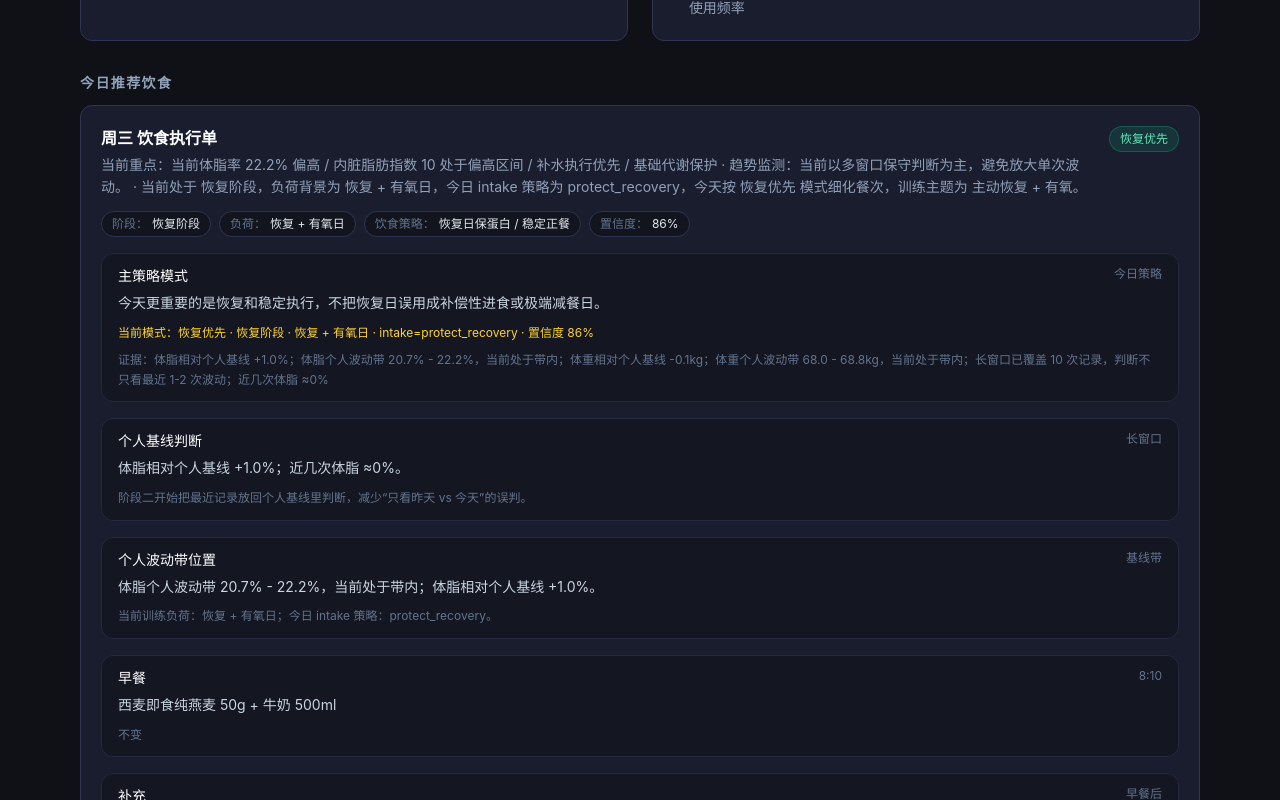
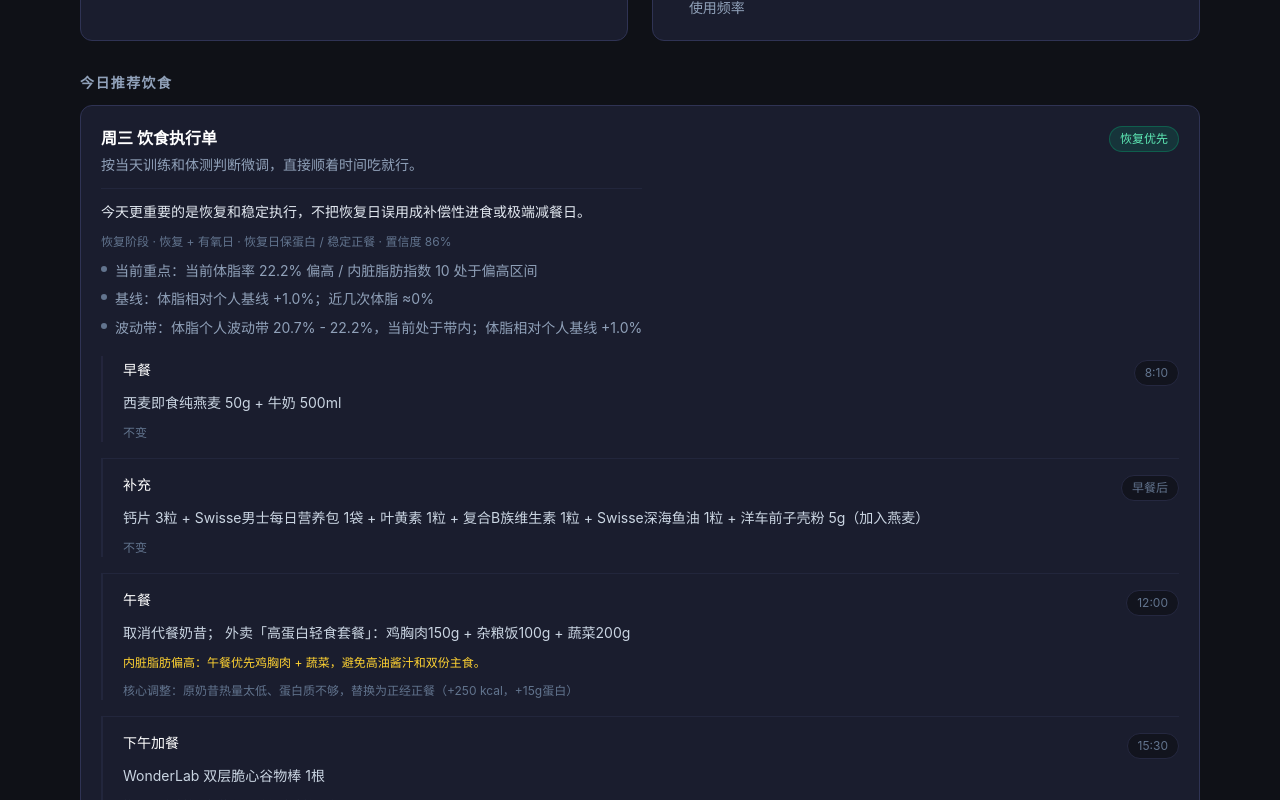
Before and after one commit to hc-xshh/body-dashboard, a React (Vite) app: page / in a window 1280 px wide. Shown: the part 2980-3780 px from the top of the page. Built offline with nearby package versions, Linux system fonts and the light colour scheme.

Commit message:
refactor: simplify diet recommendation panel

```diff
--- a/src/App.jsx
+++ b/src/App.jsx
@@ -28,7 +28,6 @@ import {
   getTrainingReadingReminders,
   weeklyTrainingLabel,
 } from './data/dailyPlans'
-import { getDecisionDisplay } from './utils/decisionPresentation'
 import {
   DEFAULT_TREND_METRIC_KEYS,
   getMetricSelectorItems,
@@ -297,16 +296,15 @@ export default function App() {
             <DailyPlanPanel
               title={`${todayLabel} 饮食执行单`}
               subtitle={dietPlan.subtitle}
+              summary={dietPlan.summary}
+              metaLine={dietPlan.metaLine}
+              highlights={dietPlan.highlights}
               items={dietPlan.items}
               reminders={dietPlan.reminders}
               badge={dietPlan.badge}
               accent="emerald"
-              contextChips={[
-                { label: '阶段', value: dietPlan.engine?.stageLabel ?? bodyEngine.stageLabel },
-                { label: '负荷', value: dietPlan.engine?.trainingLoadLabel ?? bodyEngine.trainingLoadLabel },
-                { label: '饮食策略', value: getDecisionDisplay(dietPlan.engine ?? bodyEngine).intakeLabel },
-                { label: '置信度', value: getDecisionDisplay(dietPlan.engine ?? bodyEngine).confidenceText },
-              ]}
+              variant="timeline"
+              reminderTitle="执行提醒"
             />
           </div>
         </section>
--- a/src/components/DailyPlanPanel.jsx
+++ b/src/components/DailyPlanPanel.jsx
@@ -1,4 +1,18 @@
-export default function DailyPlanPanel({ title, subtitle, items = [], reminders = [], accent = 'accent', badge, compact = false, contextChips = [] }) {
+export default function DailyPlanPanel({
+  title,
+  subtitle,
+  summary,
+  metaLine,
+  highlights = [],
+  items = [],
+  reminders = [],
+  accent = 'accent',
+  badge,
+  compact = false,
+  contextChips = [],
+  reminderTitle = '阅读友好提示',
+  variant = 'cards',
+}) {
   const badgeStyles = {
     accent: 'bg-accent/15 text-accent border-accent/30',
     emerald: 'bg-emerald-500/15 text-emerald-300 border-emerald-500/30',
@@ -12,6 +26,22 @@ export default function DailyPlanPanel({ title, subtitle, items = [], reminders
         <div>
           <h3 className="text-base font-semibold text-white">{title}</h3>
           {subtitle && <p className="mt-1 text-sm leading-relaxed text-slate-400">{subtitle}</p>}
+          {(summary || metaLine || highlights.length > 0) && (
+            <div className="mt-3 space-y-2 border-t border-dark-700/80 pt-3">
+              {summary && <p className="text-sm leading-relaxed text-slate-200">{summary}</p>}
+              {metaLine && <p className="text-xs leading-relaxed text-slate-500">{metaLine}</p>}
+              {!!highlights.length && (
+                <ul className="space-y-1.5 text-sm leading-relaxed text-slate-400">
+                  {highlights.map((highlight, index) => (
+                    <li key={`${title}-highlight-${index}`} className="flex gap-2">
+                      <span className="mt-1.5 h-1.5 w-1.5 rounded-full bg-slate-500" />
+                      <span>{highlight}</span>
+                    </li>
+                  ))}
+                </ul>
+              )}
+            </div>
+          )}
           {!!contextChips.length && (
             <div className="mt-3 flex flex-wrap gap-2">
               {contextChips.map(chip => (
@@ -34,7 +64,36 @@ export default function DailyPlanPanel({ title, subtitle, items = [], reminders
       </div>
 
       <div className={compact ? 'space-y-3' : 'space-y-4'}>
-        {items.map((item, index) => (
+        {variant === 'timeline'
+          ? items.map((item, index) => (
+            <div
+              key={`${item.title}-${index}`}
+              className={[
+                'border-l-2 border-dark-700/80 pl-4 sm:pl-5',
+                index === 0 ? 'pt-1' : 'border-t border-dark-700/70 pt-4',
+              ].join(' ')}
+            >
+              <div className="mb-1.5 flex flex-col gap-2 sm:flex-row sm:items-start sm:justify-between sm:gap-3">
+                <div className="text-sm font-medium text-white">{item.title}</div>
+                {item.time && (
+                  <div className="w-fit rounded-full border border-dark-700 bg-dark-900/70 px-2.5 py-1 text-xs text-slate-500 sm:whitespace-nowrap">
+                    {item.time}
+                  </div>
+                )}
+              </div>
+              {item.detail && <p className="text-sm leading-relaxed text-slate-300">{item.detail}</p>}
+              {item.emphasis && <p className="mt-2 text-xs leading-relaxed text-amber-300">{item.emphasis}</p>}
+              {item.note && <p className="mt-2 text-xs leading-relaxed text-slate-500">{item.note}</p>}
+              {item.steps?.length ? (
+                <ol className="mt-2 list-inside list-decimal space-y-1.5 text-sm leading-relaxed text-slate-300">
+                  {item.steps.map((step, stepIndex) => (
+                    <li key={`${item.title}-step-${stepIndex}`}>{step}</li>
+                  ))}
+                </ol>
+              ) : null}
+            </div>
+          ))
+          : items.map((item, index) => (
             <div key={`${item.title}-${index}`} className="rounded-xl border border-dark-700 bg-dark-900/50 px-3.5 py-3 sm:px-4">
               <div className="mb-1.5 flex flex-col gap-2 sm:flex-row sm:items-start sm:justify-between sm:gap-3">
                 <div className="text-sm font-medium text-white">{item.title}</div>
@@ -56,7 +115,7 @@ export default function DailyPlanPanel({ title, subtitle, items = [], reminders
 
       {!!reminders.length && (
         <div className="mt-4 border-t border-dark-700 pt-4">
-          <div className="mb-2 text-xs uppercase tracking-widest text-slate-500">阅读友好提示</div>
+          <div className="mb-2 text-xs uppercase tracking-widest text-slate-500">{reminderTitle}</div>
           <ul className="space-y-2 text-sm leading-relaxed text-slate-400">
             {reminders.map((text, index) => (
               <li key={`${text}-${index}`} className="flex gap-2">
--- a/src/data/dailyPlans.js
+++ b/src/data/dailyPlans.js
@@ -1,4 +1,5 @@
 import { analyzeBodySignals } from '../utils/rulesEngine.js'
+import { getIntakeStrategyLabel } from '../utils/decisionPresentation.js'
 import generatedTrainingPlans from './trainingPlans.generated.json'
 import generatedDietPlan from './dietPlan.generated.json'
 import generatedSkincarePlan from './skincarePlan.generated.json'
@@ -264,15 +265,6 @@ export function getDietPlan(latest, weekday, trainingLabel, history = []) {
     trendSignals.push(rules.signals.find(signal => signal.key === 'false_cut_risk')?.evidence?.join('；'))
   }
 
-  if (trendSignals.length) {
-    items.unshift({
-      time: '趋势驱动',
-      title: '最近趋势判断',
-      detail: trendSignals.filter(Boolean).join('；') + '。',
-      note: '这里优先看短中期趋势，而不是放大单次波动。',
-    })
-  }
-
   const longWindowSummary = [
     evidenceGroups?.baseline?.[0],
     evidenceGroups?.trend?.[0],
@@ -283,40 +275,24 @@ export function getDietPlan(latest, weekday, trainingLabel, history = []) {
     evidenceGroups?.baseline?.find(item => item.includes('相对个人基线')),
   ].filter(Boolean).join('；')
 
-  if (baselineBandSummary) {
-    items.unshift({
-      time: '基线带',
-      title: '个人波动带位置',
-      detail: `${baselineBandSummary}。`,
-      note: `当前训练负荷：${trainingLoadLabel}；今日 intake 策略：${intakeStrategy}。`,
-    })
-  }
-
-  if (longWindowSummary) {
-    items.unshift({
-      time: '长窗口',
-      title: '个人基线判断',
-      detail: `${longWindowSummary}。`,
-      note: '阶段二开始把最近记录放回个人基线里判断，减少“只看昨天 vs 今天”的误判。',
-    })
-  }
-
-  items.unshift({
-    time: '今日策略',
-    title: '主策略模式',
-    detail: summary,
-    emphasis: `当前模式：${decisionBadge} · ${stageLabel} · ${trainingLoadLabel} · intake=${intakeStrategy} · 置信度 ${(confidence * 100).toFixed(0)}%`,
-    note: evidence.length ? `证据：${evidence.join('；')}` : '当前记录数量不足时，以训练类型 + 最新体测做保守判断。',
-  })
-
   const uniqueReminders = [...new Set(reminders.filter(Boolean))]
-  const focusText = bodyFocus.length ? `当前重点：${[...new Set(bodyFocus)].join(' / ')}` : '当前重点：维持高蛋白 + 适度碳水 + 稳定执行'
-  const trendText = trendSignals.length ? `趋势监测：${trendSignals.filter(Boolean).join('；')}` : '趋势监测：当前以多窗口保守判断为主，避免放大单次波动。'
+  const uniqueBodyFocus = [...new Set(bodyFocus.filter(Boolean))]
+  const uniqueTrendSignals = [...new Set(trendSignals.filter(Boolean))]
+  const intakeLabel = getIntakeStrategyLabel(intakeStrategy)
+  const summaryHighlights = [
+    uniqueBodyFocus.length ? `当前重点：${uniqueBodyFocus.slice(0, 2).join(' / ')}` : null,
+    uniqueTrendSignals[0] ? `趋势：${uniqueTrendSignals[0]}` : null,
+    longWindowSummary ? `基线：${longWindowSummary}` : null,
+    baselineBandSummary ? `波动带：${baselineBandSummary}` : null,
+  ].filter(Boolean).slice(0, 3)
 
   return {
     badge: decisionBadge,
     goal: baseDietPlan.goal,
-    subtitle: `${focusText} · ${trendText} · 当前处于 ${stageLabel}，负荷背景为 ${trainingLoadLabel}，今日 intake 策略为 ${intakeStrategy}，今天按 ${decisionBadge} 模式细化餐次，训练主题为 ${trainingLabel}。`,
+    subtitle: '按当天训练和体测判断微调，直接顺着时间吃就行。',
+    summary,
+    metaLine: `${stageLabel} · ${trainingLoadLabel} · ${intakeLabel} · 置信度 ${(confidence * 100).toFixed(0)}%`,
+    highlights: summaryHighlights,
     items,
     reminders: uniqueReminders,
     engine: rules.decision,
```
Also changed, not shown: 1 other file (tests, documents, lock files or other folders). Lines whose indentation alone changed are shown as unchanged.
